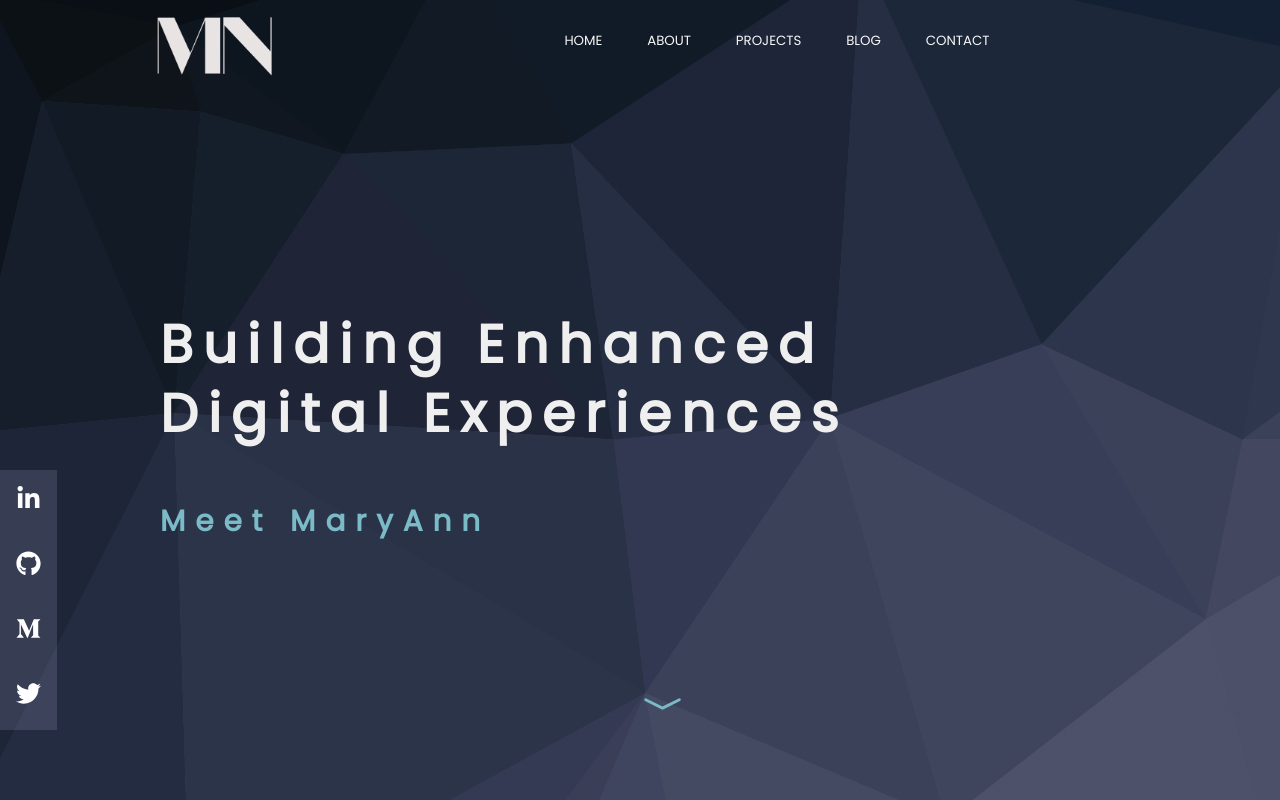
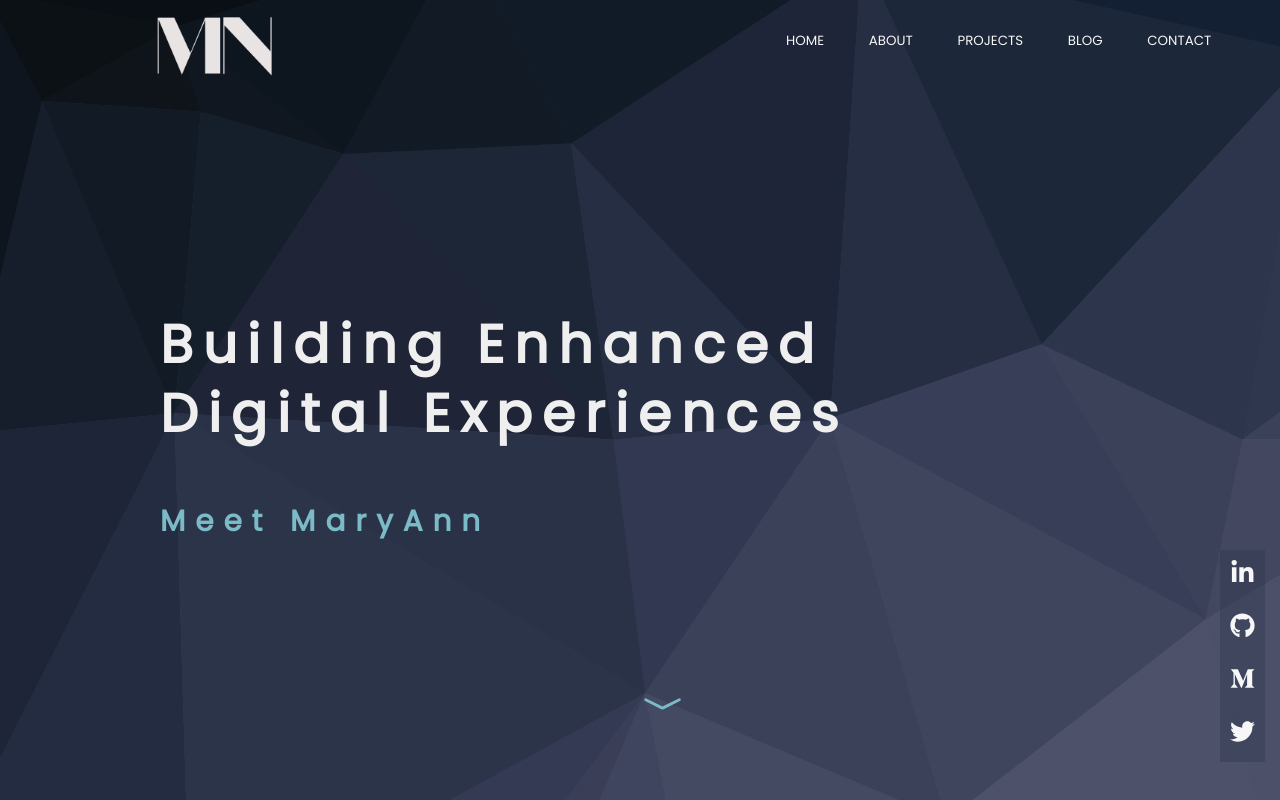
Before and after one commit to MaryAnnN28/mnportfolio, a React (Create React App) app: page / in a window 1280 px wide. Shown: the top 800 px of the page. Built offline with nearby package versions, Linux system fonts and the light colour scheme.

Commit message:
move floating bar to right

```diff
--- a/src/components/NavBar/NavBar.css
+++ b/src/components/NavBar/NavBar.css
@@ -20,15 +20,13 @@
   padding-top: 20px;
 }
 
-.navbar-center {
+.navbar-right {
   float: right;
-  width: 60%;
+  width: 70%;
   justify-content: left;
   text-align: left;
-  padding-left: 30px;
+  padding-left: 300px;
 }
-
-
 
 
 .navbar a {
@@ -41,6 +39,6 @@
 
 
 .navbar a:hover {
-  color: #8197b9;
+  color: rgb(123, 187, 199);
   text-decoration: unset;
 }
--- a/src/components/NavBar/NavBar.js
+++ b/src/components/NavBar/NavBar.js
@@ -14,7 +14,7 @@ class NavBar extends Component {
           <img src={Logo} alt="logo" width="130px"/>
         </div>
 
-        <div className="navbar-center">
+        <div className="navbar-right">
           <Link to='/'>HOME</Link>
           <Link to='/about'>ABOUT</Link>
           <Link to='/projects'>PROJECTS</Link>
--- a/src/components/SocialBar/SocialBar.css
+++ b/src/components/SocialBar/SocialBar.css
@@ -1,18 +1,22 @@
 .icon-bar {
   position: fixed;
-  top: 75%;
-  -webkit-transform: translateY(-50%);
+  top: 550px;
+  right: 15px;
+  /* -webkit-transform: translateX(-50%);
   -ms-transform: translateY(-50%);
-  transform: translateY(-50%);
-  float: right;
+  transform: translateY(-50%); */
 }
 
 .icon-bar a {
   display: block;
   text-align: center;
-  padding: 16px;
+  padding: 10px;
   transition: all 0.3s ease;
-  color: white;
-   background:rgba(163, 168, 204, 0.19);
+  color: #f7f7f7;
+  background:#30384e69;
   font-size: 20px;
 }
+
+.icon-bar a:hover {
+  color: rgb(123, 187, 199);
+}
```
